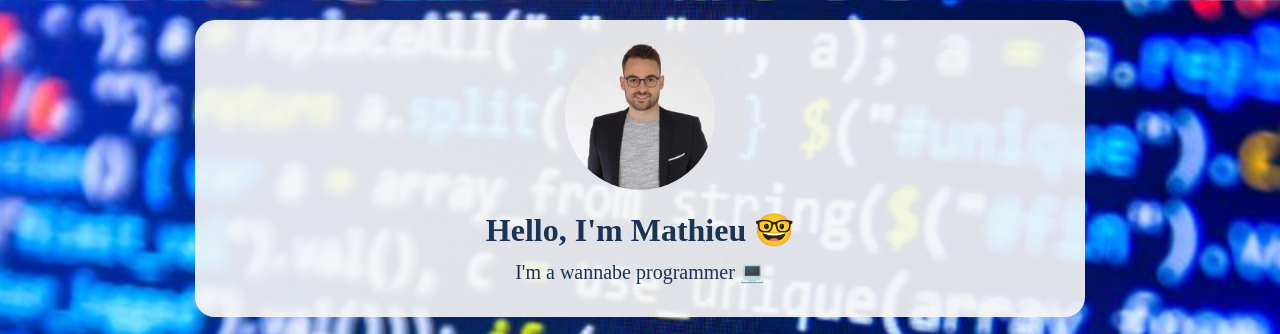
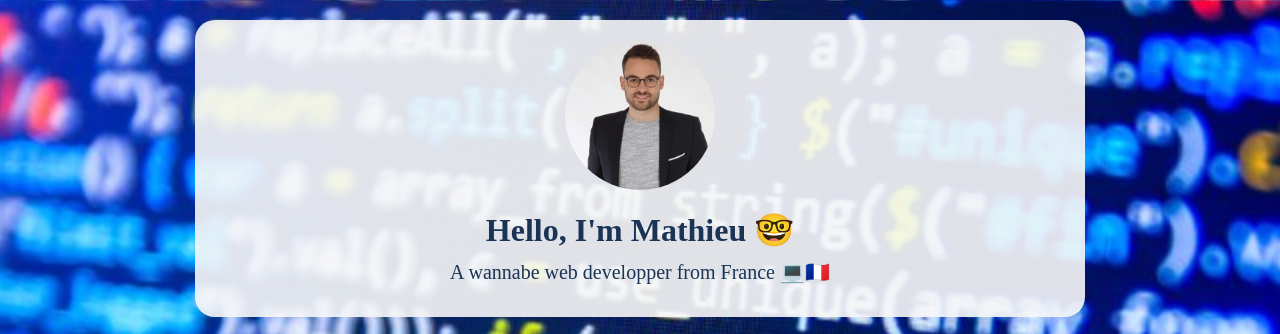
Before and after one commit to mathieufontaine/profile, a plain HTML site: page index.html in a window 1280 px wide. Shown: the top 334 px of the page. Drawn offline with Linux system fonts and the light colour scheme.

Commit message:
make my profile prettier

```diff
--- a/index.html
+++ b/index.html
@@ -15,7 +15,7 @@
   <div class="card">
     <img src="./images/0.jpeg" alt="picture" class="img-circle">
     <h1>Hello, I'm Mathieu 🤓</h1>
-    <p>I'm a wannabe programmer 💻</p>
+    <p>A wannabe web developper from France 💻🇫🇷</p>
   </div>
    <div class="card">
     <h2><a href="https://www.lewagon.com" target="_blank">@Le Wagon</a> I'm learning to code in:</h2>
```
